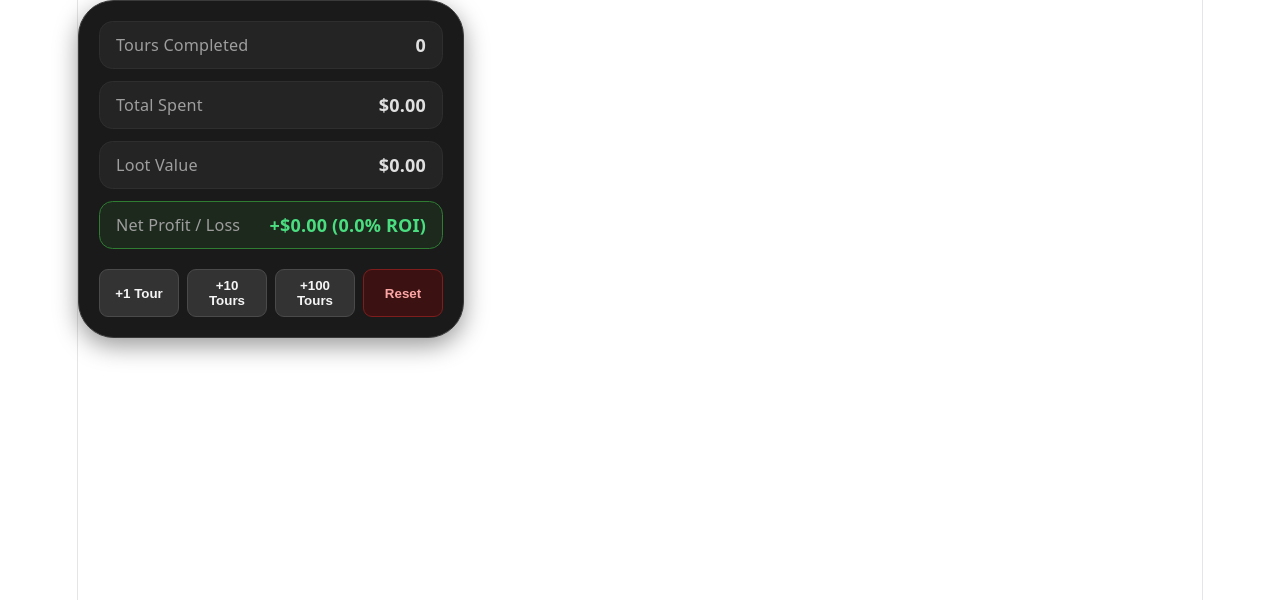
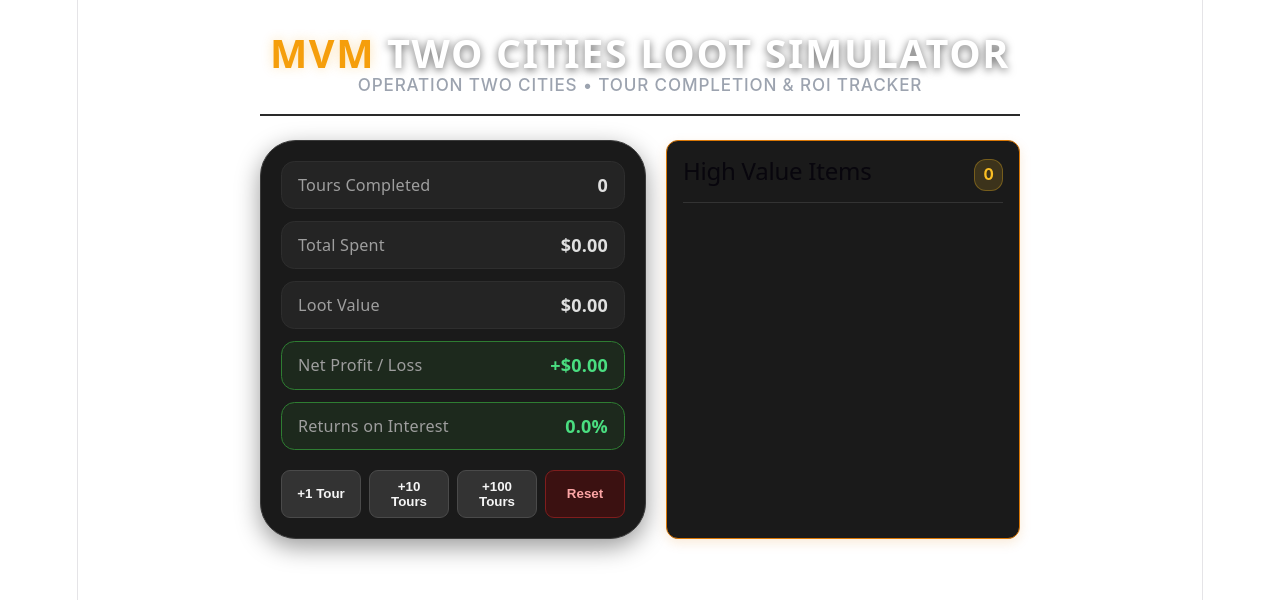
Before and after one commit to MattCumbo99/tf2-mvm-loot-simulator-tc, a React (Vite) app: page / in a window 1280 px wide. Shown: the top 600 px of the page. Built offline with nearby package versions, Linux system fonts and the light colour scheme.

Commit message:
Styling and high value items

```diff
--- a/src/App.css
+++ b/src/App.css
@@ -15,6 +15,132 @@
     outline: 2px solid var(--accent);
     outline-offset: 2px;
   }
+}
+
+.app-container {
+  max-width: 1000px;
+  margin: 0 auto;
+  padding: 24px 16px;
+  color: #f3f4f6;
+  font-family:
+    -apple-system, BlinkMacSystemFont, "Segoe UI", Roboto, sans-serif;
+}
+
+/* App Header Header */
+.app-header {
+  text-align: center;
+  margin-bottom: 24px;
+  padding: 16px 0;
+  border-bottom: 2px solid #2a2a2a;
+}
+
+.app-title {
+  margin: 0 0 6px 0;
+  font-size: 2.2rem;
+  font-weight: 800;
+  letter-spacing: 0.04em;
+  text-transform: uppercase;
+  color: #ffffff;
+  text-shadow: 0 2px 8px rgba(0, 0, 0, 0.6);
+}
+
+/* TF2 Mann Co. Amber Accent */
+.title-highlight {
+  color: #f59e0b;
+  text-shadow: 0 0 12px rgba(245, 158, 11, 0.3);
+}
+
+.app-subtitle {
+  margin: 0;
+  font-size: 0.95rem;
+  font-weight: 500;
+  color: #9ca3af;
+  letter-spacing: 0.05em;
+  text-transform: uppercase;
+}
+
+/* Side-by-Side Flex Container */
+.top-dashboard-container {
+  display: flex;
+  gap: 20px;
+  align-items: stretch; /* Keeps both columns equal height */
+  margin-bottom: 24px;
+}
+
+/* Left Stats Column */
+.stats-panel {
+  flex: 1; /* Takes up remaining available space */
+  display: flex;
+  flex-direction: column;
+}
+
+/* Right valuables Panel */
+.valuables-panel {
+  width: 320px; /* Fixed width for the trophy rack */
+  background-color: #1a1a1a;
+  border: 1px solid #d97706; /* Amber/Golden border tint */
+  border-radius: 12px;
+  padding: 16px;
+  display: flex;
+  flex-direction: column;
+  box-shadow: 0 4px 12px rgba(217, 119, 6, 0.15);
+}
+
+.valuables-panel-header {
+  display: flex;
+  justify-content: space-between;
+  align-items: center;
+  margin-bottom: 12px;
+  padding-bottom: 8px;
+  border-bottom: 1px solid #333;
+}
+
+.valuables-title {
+  margin: 0;
+  font-size: 1.1rem;
+  font-weight: 700;
+  color: #fbbf24; /* Australium Gold color */
+  text-transform: uppercase;
+  letter-spacing: 0.05em;
+}
+
+.valuables-count {
+  background-color: rgba(251, 191, 36, 0.15);
+  color: #fbbf24;
+  font-weight: 700;
+  font-size: 0.85rem;
+  padding: 2px 8px;
+  border-radius: 12px;
+  border: 1px solid rgba(251, 191, 36, 0.3);
+}
+
+/* Inner Scrollable Container */
+.valuables-scroll-area {
+  max-height: 400px; /* Adjust height based on your layout preference */
+  overflow-y: auto;
+  display: flex;
+  flex-wrap: wrap;
+  gap: 10px;
+  padding-right: 6px; /* Prevents scrollbar from touching items */
+}
+
+/* Custom Scrollbar Styling */
+.valuables-scroll-area::-webkit-scrollbar {
+  width: 6px;
+}
+
+.valuables-scroll-area::-webkit-scrollbar-track {
+  background: #111;
+  border-radius: 4px;
+}
+
+.valuables-scroll-area::-webkit-scrollbar-thumb {
+  background: #d97706;
+  border-radius: 4px;
+}
+
+.valuables-scroll-area::-webkit-scrollbar-thumb:hover {
+  background: #fbbf24;
 }
 
 /* Container for all tour summary cards */
--- a/src/App.tsx
+++ b/src/App.tsx
@@ -1,4 +1,5 @@
 import "./App.css";
+import { LootItemCard } from "./components/LootItemCard/LootItemCard";
 import { StatsBar } from "./components/StatsBar/StatsBar";
 import { TourSummaryCard } from "./components/TourSummaryCard/TourSummaryCard";
 import { useMvmSimulator } from "./hooks/use-mvm-simulator";
@@ -7,13 +8,45 @@
   const { tours, inventory, stats, runSimulation, resetSimulation } =
     useMvmSimulator();
 
+  const highValueItems = () => {
+    return inventory
+      .filter((item) => item.price >= 10)
+      .sort((item1, item2) => (item1.price > item2.price ? 0 : 1));
+  };
+
   return (
-    <div>
-      <StatsBar
-        stats={stats}
-        onSimulate={runSimulation}
-        onReset={resetSimulation}
-      />
+    <div className="app-container">
+      <header className="app-header">
+        <h1 className="app-title">
+          <span className="title-highlight">MvM</span> Two Cities Loot Simulator
+        </h1>
+        <p className="app-subtitle">
+          Operation Two Cities • Tour Completion & ROI Tracker
+        </p>
+      </header>
+
+      <div className="top-dashboard-container">
+        <div className="stats-panel">
+          <StatsBar
+            stats={stats}
+            onSimulate={runSimulation}
+            onReset={resetSimulation}
+          />
+        </div>
+
+        <div className="valuables-panel">
+          <div className="valuables-panel-header">
+            <h2>High Value Items</h2>
+            <span className="valuables-count">{highValueItems().length}</span>
+          </div>
+
+          <div className="valuables-scroll-area">
+            {highValueItems().map((item) => (
+              <LootItemCard item={item} />
+            ))}
+          </div>
+        </div>
+      </div>
 
       <div className="tour-history-list">
         {tours.map((tour, index) => (
--- a/src/components/StatsBar/StatsBar.tsx
+++ b/src/components/StatsBar/StatsBar.tsx
@@ -31,9 +31,13 @@
       <div className={`stat-card ${isProfitable ? "profit" : "loss"}`}>
         <label>Net Profit / Loss</label>
         <span>
-          {isProfitable ? "+" : ""}${stats.netProfit.toFixed(2)} (
-          {stats.roiPercentage.toFixed(1)}% ROI)
+          {isProfitable ? "+" : "-"}${Math.abs(stats.netProfit).toFixed(2)}
         </span>
+      </div>
+
+      <div className={`stat-card ${isProfitable ? "profit" : "loss"}`}>
+        <label>Returns on Interest</label>
+        <span>{stats.roiPercentage.toFixed(1)}%</span>
       </div>
 
       <div className="actions">
```
